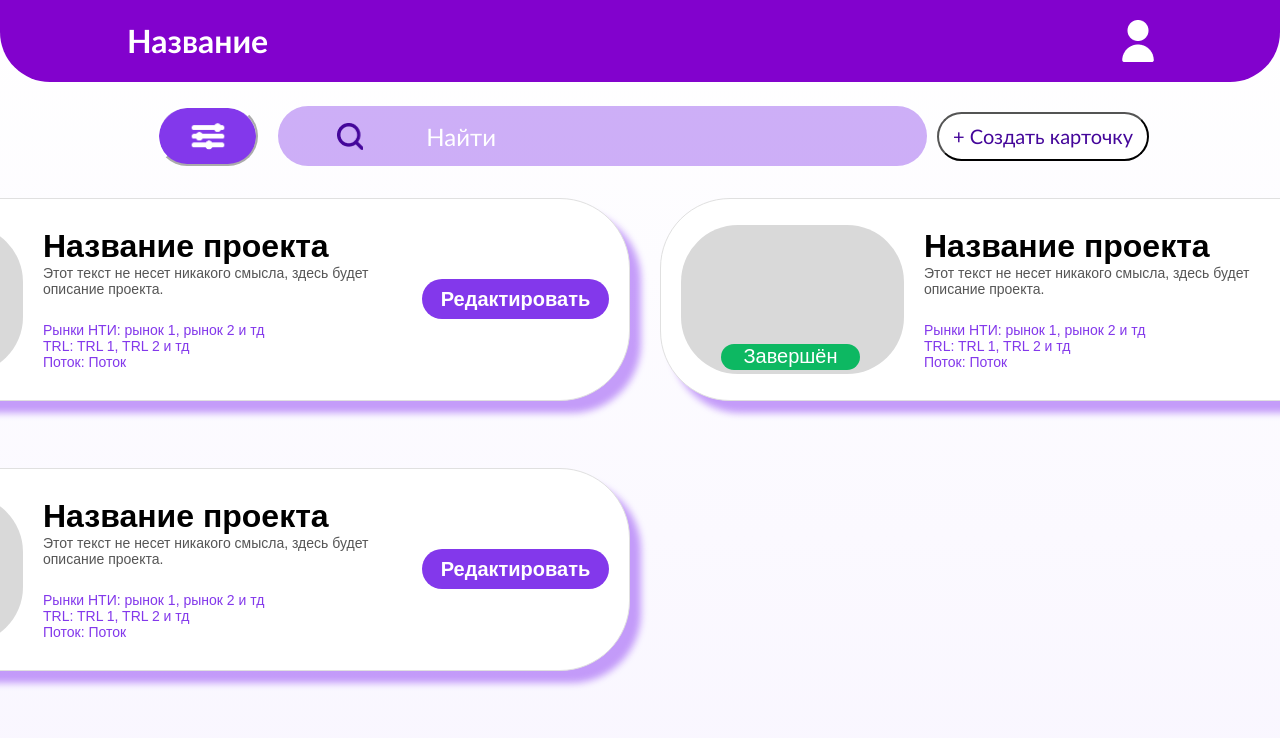
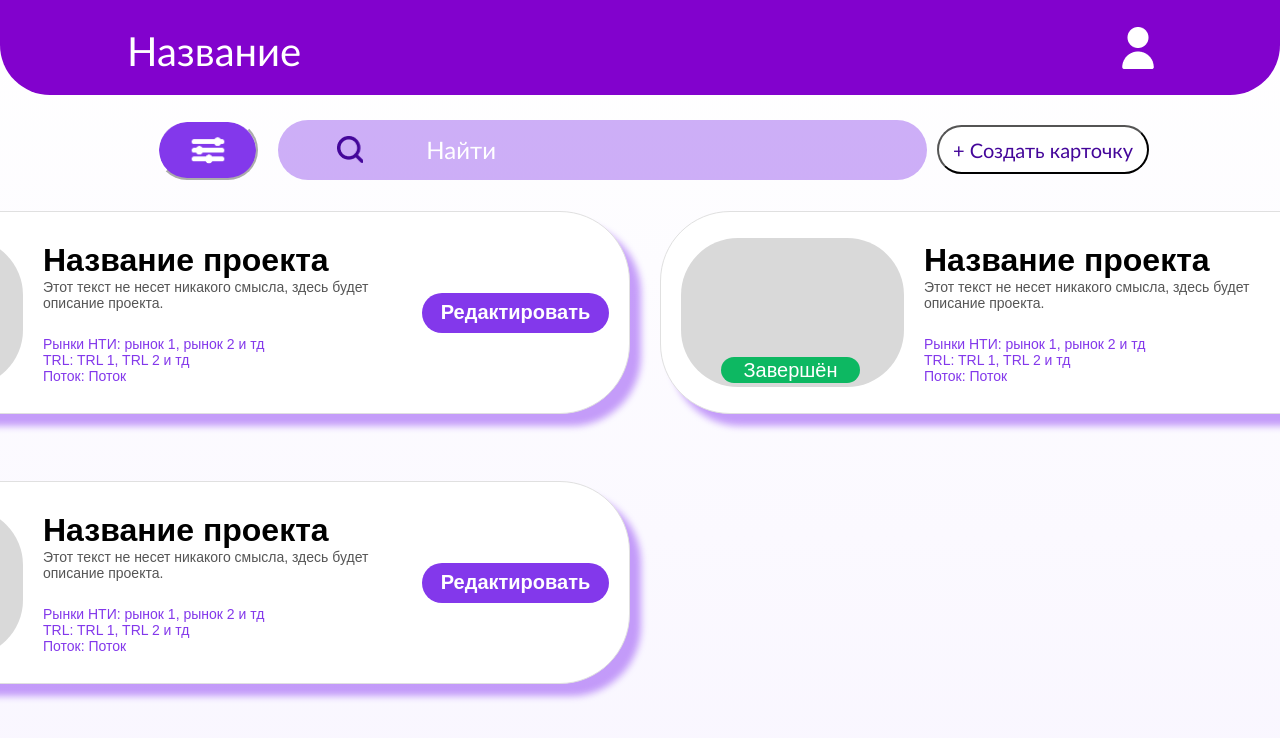
Before and after one commit to Students-buisness-incubator-of-TUSUR/track-me-frontend, a React (Create React App) app: page /tracker in a window 1280 px wide. Shown: the top 738 px of the page. Built offline with nearby package versions, Linux system fonts and the light colour scheme.

Commit message:
fixed buttons (#82)

```diff
--- a/src/App.css
+++ b/src/App.css
@@ -30,6 +30,7 @@ body{
   font-family: 'Gill Sans', 'Gill Sans MT', Calibri, 'Trebuchet MS', sans-serif;
 }
 .Stream-buttons{
+  align-items: center;
   display: flex;
   text-align: center;
 }
@@ -45,6 +46,8 @@ body{
 }
 .Stream-title{
   margin-left: 127px;
+  font-size: 40px;
+  font-weight: 400;
 }
 .Stream-pic{
   display: flex;
```
